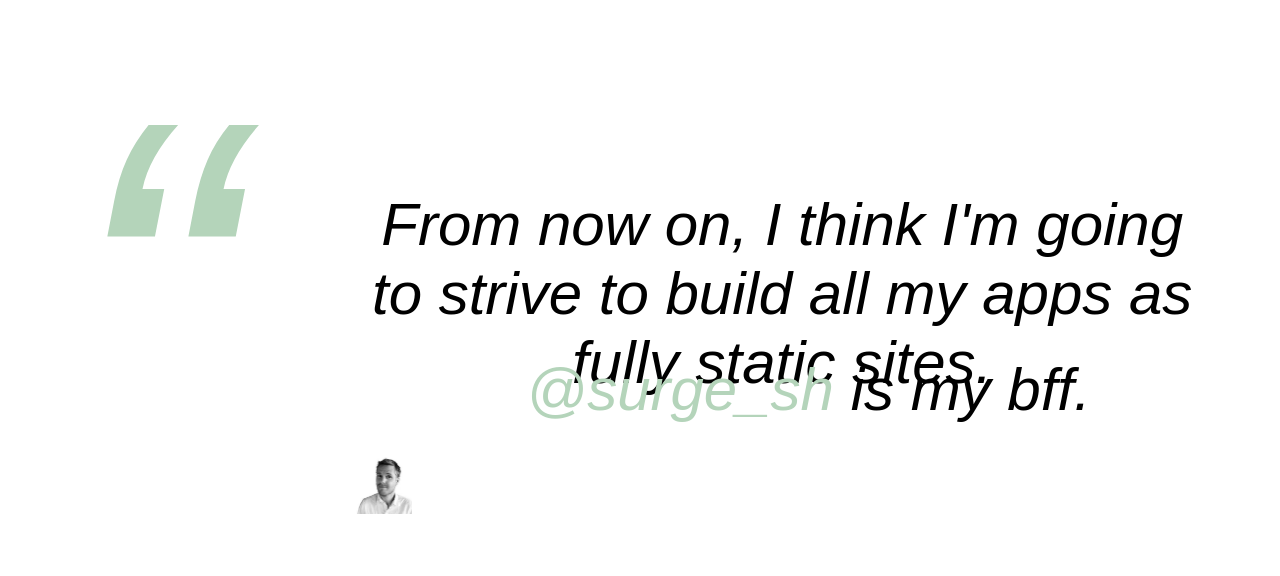
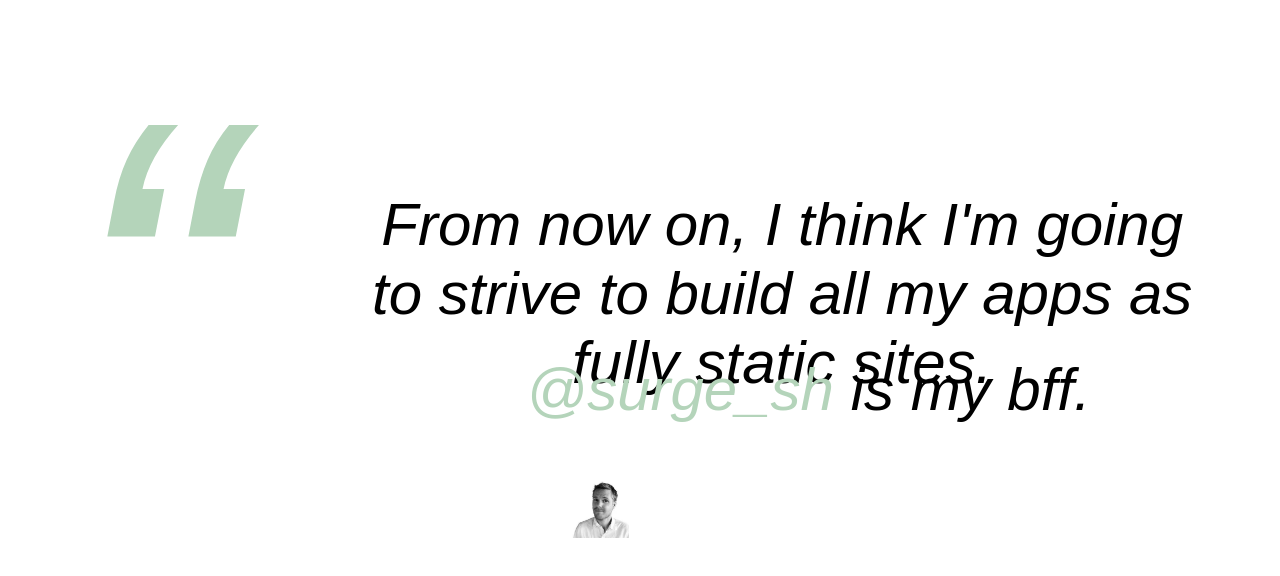
Before and after one commit to xandervdh/21-design-components, a plain HTML site: page 20/index.html in a window 1280 px wide. Shown: the top 576 px of the page. Drawn offline with Linux system fonts and the light colour scheme; a web font is replaced by a local one.

Commit message:
put the image in the right place

```diff
--- a/20/style.css
+++ b/20/style.css
@@ -45,4 +45,7 @@ div {
 
 img {
     width: 5%;
+    display: block;
+    margin-top: 40%;
+    margin-left: 44%;
 }
```
